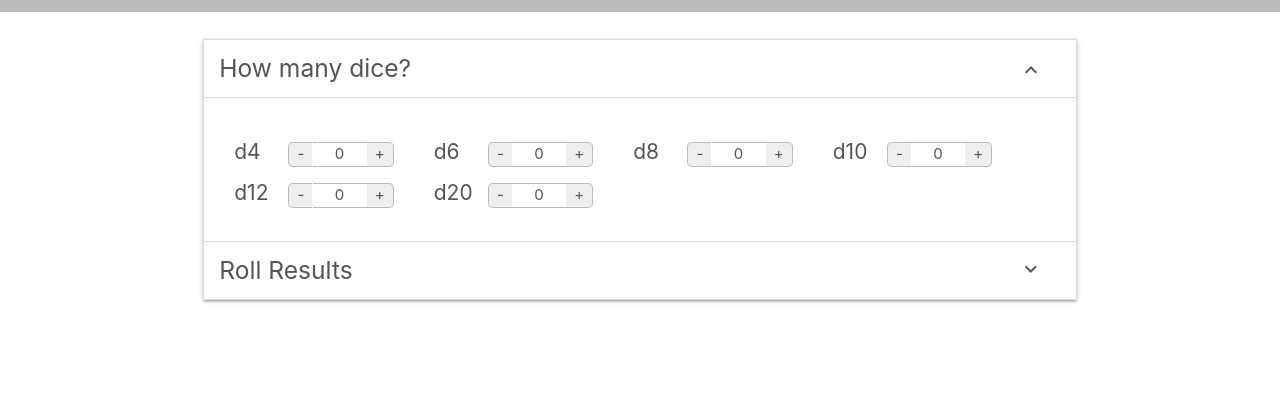
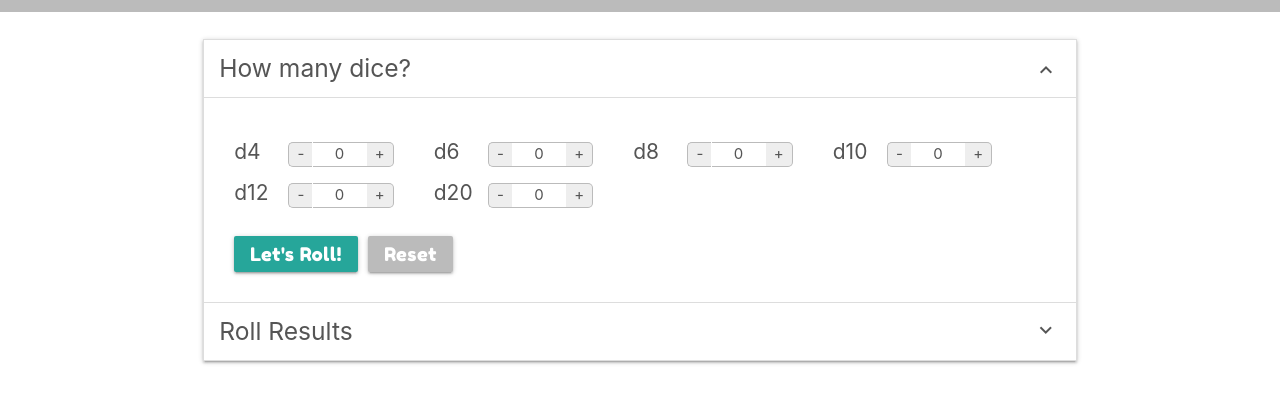
Before and after one commit to grlucy/HiRoller, a plain HTML site: page index.html in a window 1280 px wide. Shown: the part 57-460 px from the top of the page. Drawn offline with nearby package versions, Linux system fonts and the light colour scheme.

Commit message:
added roll and reset buttons

```diff
--- a/assets/scss/style.scss
+++ b/assets/scss/style.scss
@@ -47,6 +47,7 @@ li {
 
     .caret {
       transition: transform 0.4s ease;
+      margin-right: 0;
     }
   }
   &.active {
@@ -77,6 +78,24 @@ h6 {
 .inline-h6 {
   display: inline-block;
   width: 40px;
+}
+
+.btn {
+  margin: 25px 0 0;
+}
+
+.button-font {
+  font-family: "Fredoka One", cursive;
+  text-transform: none;
+  font-size: 1.25rem;
+}
+
+#rollBtn {
+  margin: 25px 10px 0 0;
+}
+
+#resetBtn {
+  background-color: $light-gray;
 }
 
 .dice-number {
--- a/index.html
+++ b/index.html
@@ -138,6 +138,15 @@
                       </span>
                     </div>
                   </div>
+                  <!--Roll & Reset Buttons-->
+                  <div class="divFlex">
+                    <a class="waves-effect waves-light btn" id="rollBtn">
+                      <span class="button-font">Let's Roll!</span>
+                    </a>
+                    <a class="waves-effect waves-light btn" id="resetBtn">
+                      <span class="button-font">Reset</span>
+                    </a>
+                  </div>
                 </div>
               </li>
               <li>
```
Also changed, not shown: assets/css/style.css, 1 other file.
